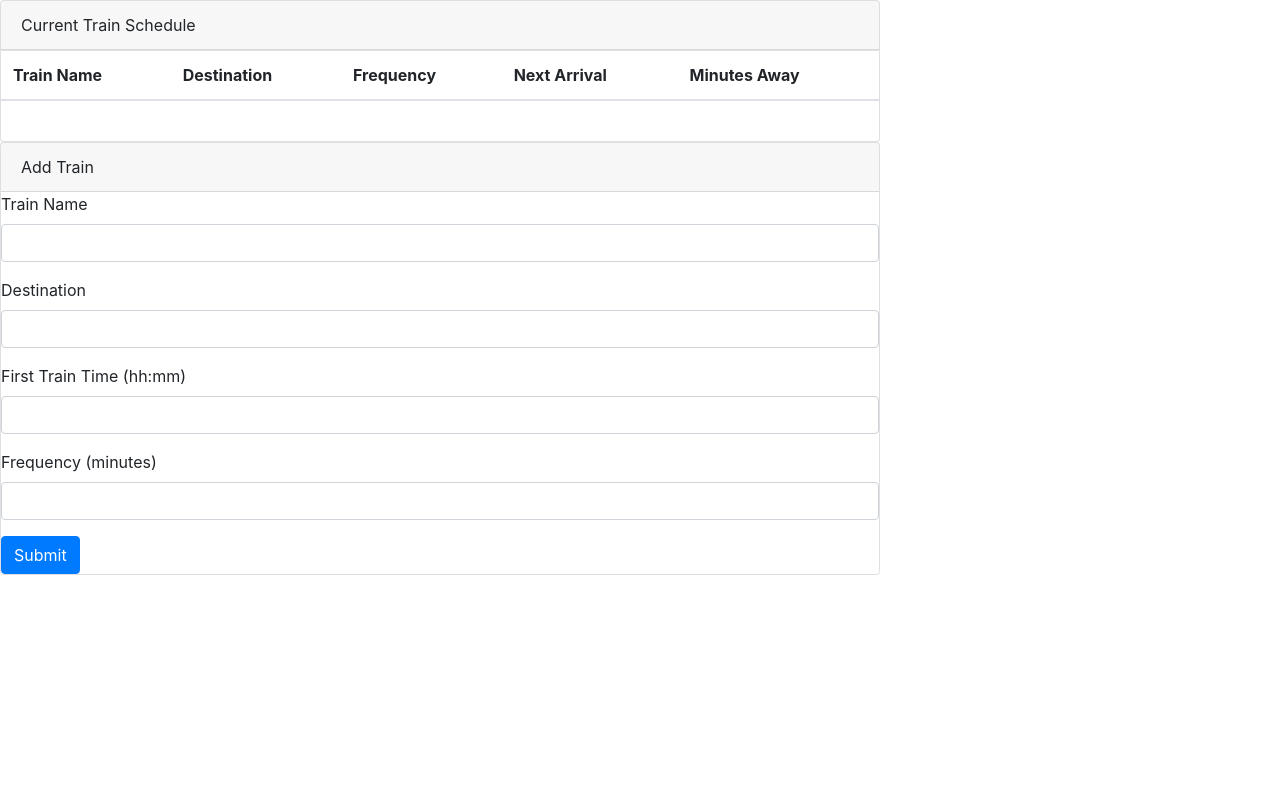
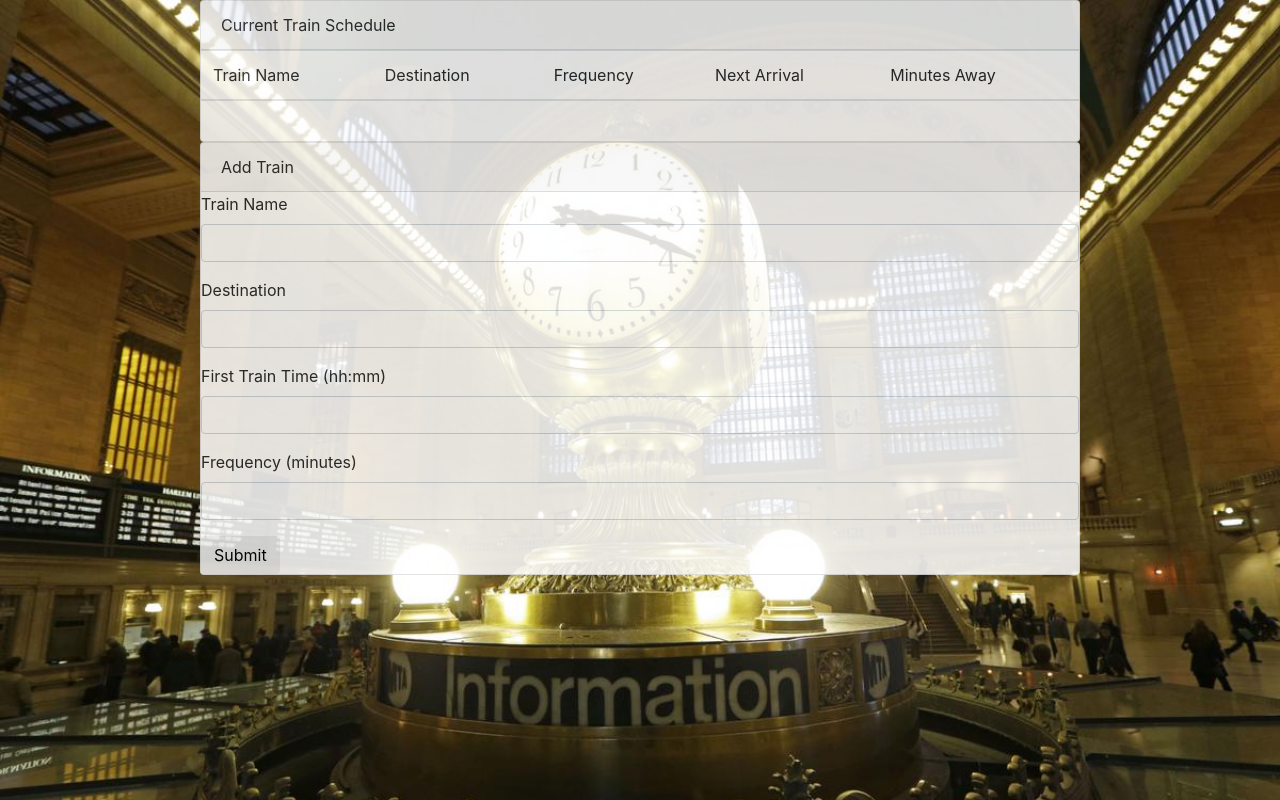
Before and after one commit to Amal2774/trainscheduler, a plain HTML site: page index.html in a window 1280 px wide. Drawn offline with nearby package versions, Linux system fonts and the light colour scheme.

Commit message:
added styling

```diff
--- a/assets/css/reset.css
+++ b/assets/css/reset.css
@@ -0,0 +1,48 @@
+/* http://meyerweb.com/eric/tools/css/reset/
+   v2.0 | 20110126
+   License: none (public domain)
+*/
+
+html, body, div, span, applet, object, iframe,
+h1, h2, h3, h4, h5, h6, p, blockquote, pre,
+a, abbr, acronym, address, big, cite, code,
+del, dfn, em, img, ins, kbd, q, s, samp,
+small, strike, strong, sub, sup, tt, var,
+b, u, i, center,
+dl, dt, dd, ol, ul, li,
+fieldset, form, label, legend,
+table, caption, tbody, tfoot, thead, tr, th, td,
+article, aside, canvas, details, embed,
+figure, figcaption, footer, header, hgroup,
+menu, nav, output, ruby, section, summary,
+time, mark, audio, video {
+	margin: 0;
+	padding: 0;
+	border: 0;
+	font-size: 100%;
+	font: inherit;
+	vertical-align: baseline;
+}
+/* HTML5 display-role reset for older browsers */
+article, aside, details, figcaption, figure,
+footer, header, hgroup, menu, nav, section {
+	display: block;
+}
+body {
+	line-height: 1;
+}
+ol, ul {
+	list-style: none;
+}
+blockquote, q {
+	quotes: none;
+}
+blockquote:before, blockquote:after,
+q:before, q:after {
+	content: '';
+	content: none;
+}
+table {
+	border-collapse: collapse;
+	border-spacing: 0;
+}
--- a/assets/css/style.css
+++ b/assets/css/style.css
@@ -1,6 +1,19 @@
-body-background {
+.body-background {
     background-image: url("../images/grandCentral.jpg");
     background-repeat: no-repeat;
     background-size: cover;
-    opacity: .2;
+    opacity: .85;
 };
+
+.cards {
+    padding: 20px;
+    margin: 10px;
+    color: black;
+    background-color: antiquewhite;
+    opacity: .5;
+    border-color: black:
+};
+
+.submitButton {
+    color: #A0522D;
+}
--- a/index.html
+++ b/index.html
@@ -15,7 +15,7 @@
 
 <body class="body-background">
 
-    <div class="card" style="width: 55rem;">
+    <div class="card mx-auto cards row" style="width: 55rem">
         <div class="card-header">
             Current Train Schedule
         </div>
@@ -37,7 +37,7 @@
         </table>
     </div>
 
-    <div class="card" style="width: 55rem;">
+    <div class="card mx-auto cards row" style="width: 55rem">
             <div class="card-header">
                 Add Train
             </div>
@@ -59,7 +59,7 @@
                 <input type="number" class="form-control" id="frequencyMinInput">
             </div>
 
-            <button type="submit" class="btn btn-primary">Submit</button>
+            <button type="submit" class="btn submitButton">Submit</button>
         </form>
     </div>
 
```
